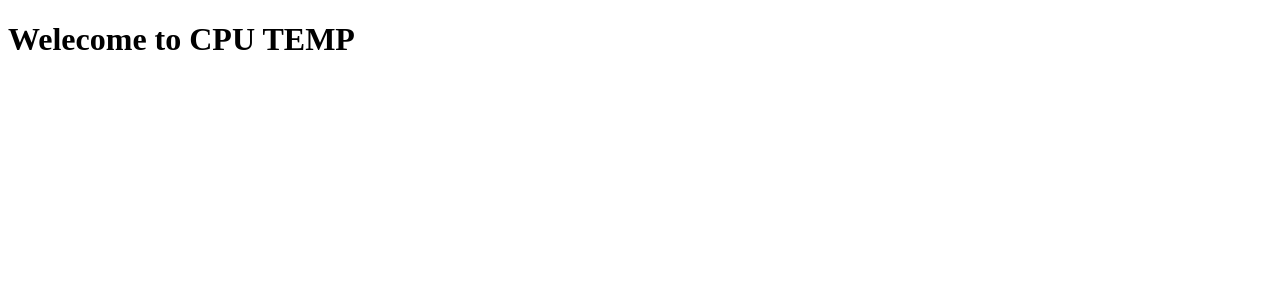
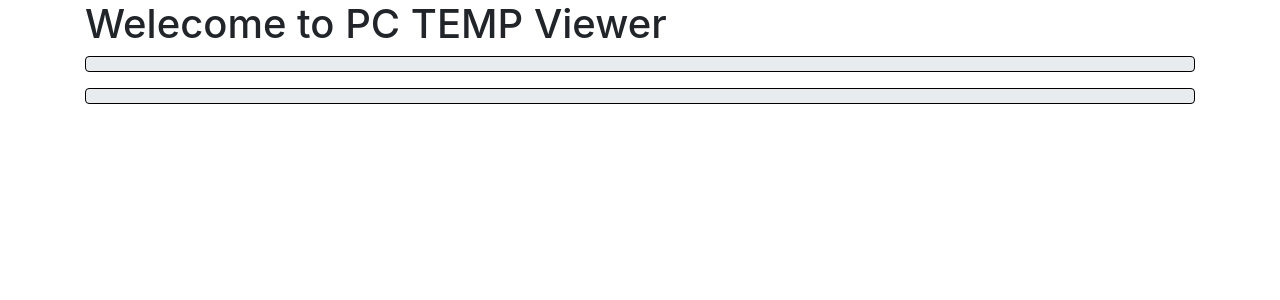
Before and after one commit to stefanschlipfi/server-monitor, a Flask app: page / in a window 1280 px wide. Shown: the top 300 px of the page. Run offline with Flask 2, Linux system fonts and the light colour scheme; parts of the project's set-up code (start-up, migrations or seed data) failed here and were passed over; some libraries are stand-ins or nearby versions.

Commit message:
added ssd temp

```diff
--- a/backend/conf.json
+++ b/backend/conf.json
@@ -1,3 +1,4 @@
 {
-    "cpu_label": "k10temp"
+    "cpu_label": "k10temp",
+    "ssd_label": "nvme"
 }
--- a/backend/flask_app.py
+++ b/backend/flask_app.py
@@ -64,10 +64,4 @@ def test_message_broadcast(message):
     emit('my response', {'data': message['data']}, broadcast=True)
 
 if __name__ == "__main__":
-
-    import eventlet,threading
-    eventlet.monkey_patch()
-
-    # Start the server
-    webapp_thread = threading.Thread(target=socketio.run(app))
-    webapp_thread.start()
+    socketio.run(app)
--- /dev/null
+++ b/backend/static/css/style.css
@@ -0,0 +1,3 @@
+.progress{
+    border: 1.5px solid black
+}
--- a/backend/templates/index.html
+++ b/backend/templates/index.html
@@ -1,13 +1,33 @@
 <!DOCTYPE html>
 <head>
+    <!-- CSS only -->
+<link rel="stylesheet" href="https://stackpath.bootstrapcdn.com/bootstrap/4.5.2/css/bootstrap.min.css" integrity="sha384-JcKb8q3iqJ61gNV9KGb8thSsNjpSL0n8PARn9HuZOnIxN0hoP+VmmDGMN5t9UJ0Z" crossorigin="anonymous">
+<link rel="stylesheet" href="{{ url_for('static', filename='css/style.css') }}">
 </head>
 
 <body>
     <script src="//code.jquery.com/jquery-1.12.4.min.js" integrity="sha256-ZosEbRLbNQzLpnKIkEdrPv7lOy9C27hHQ+Xp8a4MxAQ=" crossorigin="anonymous"></script>
     <script src="//cdnjs.cloudflare.com/ajax/libs/socket.io/2.2.0/socket.io.js" integrity="sha256-yr4fRk/GU1ehYJPAs8P4JlTgu0Hdsp4ZKrx8bDEDC3I=" crossorigin="anonymous"></script>
+    <!-- JS, Popper.js, and jQuery -->
+    <script src="https://cdn.jsdelivr.net/npm/popper.js@1.16.1/dist/umd/popper.min.js" integrity="sha384-9/reFTGAW83EW2RDu2S0VKaIzap3H66lZH81PoYlFhbGU+6BZp6G7niu735Sk7lN" crossorigin="anonymous"></script>
+    <script src="https://stackpath.bootstrapcdn.com/bootstrap/4.5.2/js/bootstrap.min.js" integrity="sha384-B4gt1jrGC7Jh4AgTPSdUtOBvfO8shuf57BaghqFfPlYxofvL8/KUEfYiJOMMV+rV" crossorigin="anonymous"></script>
 
-    <h1>Welecome to CPU TEMP</h1>
-    <p id="cpu_temp"></p>
+
+    <div class="container">
+        <h1>Welecome to PC TEMP Viewer</h1>
+
+        <div class="progress">
+            <div id="cpu_temp_progress" class="progress-bar" role="progressbar"aria-valuenow="25" aria-valuemin="0" aria-valuemax="100"></div>
+        </div>
+        <p id="cpu_temp"></p>
+
+        <div class="progress">
+            <div id="ssd_temp_progress" class="progress-bar" role="progressbar"aria-valuenow="25" aria-valuemin="0" aria-valuemax="100"></div>
+        </div>
+        <p id="ssd_temp"></p>
+
+
+    </div>
 
 <script>
 
@@ -15,14 +35,56 @@
 
     $(document).ready(function(){
 
+        var colors = {'good':'bg-success','warning':'bg-warning','danger':'bg-danger'};
 
         namespace = '/ws_cpu_temp';
         socket = io.connect(namespace);
+        var cpu_p = $('#cpu_temp_progress');
+        var ssd_p = $('#ssd_temp_progress');
 
         socket.on('cpu temperature',function(msg){
-            message = 'CPU Temperature: ' + msg.data + '°C'
+
+            function remove_bg(obj){
+                for (const [key,value] of Object.entries(colors)){
+                    obj.removeClass(value);
+                }
+            }
+
+            temp = msg.data
+            message = 'CPU Temperature: ' + temp + '°C'
             document.getElementById('cpu_temp').innerHTML = message
+            cpu_p.css('width',temp +'%')
+
+            remove_bg(cpu_p)
+            if (temp < 50)
+                cpu_p.addClass(colors['good'])
+            else if (temp > 50 && temp < 55)
+                cpu_p.addClass(colors['warning'])
+            else
+                cpu_p.addClass(colors['danger'])
         });
+        socket.on('ssd temperature',function(msg){
+
+            function remove_bg(obj){
+                for (const [key,value] of Object.entries(colors)){
+                    obj.removeClass(value);
+                }
+            }
+
+            temp = msg.data
+            message = 'SSD Temperature: ' + temp + '°C'
+            document.getElementById('ssd_temp').innerHTML = message
+            ssd_p.css('width',temp +'%')
+
+            remove_bg(ssd_p)
+            if (temp < 50)
+                ssd_p.addClass(colors['good'])
+            else if (temp > 50 && temp < 55)
+                ssd_p.addClass(colors['warning'])
+            else
+                ssd_p.addClass(colors['danger'])
+        });
+
     });
 
 </script>
```
Also changed, not shown: backend/sensor.py (+12 -2 lines), backend/thread.py (+6 -4 lines), 1 other file.
